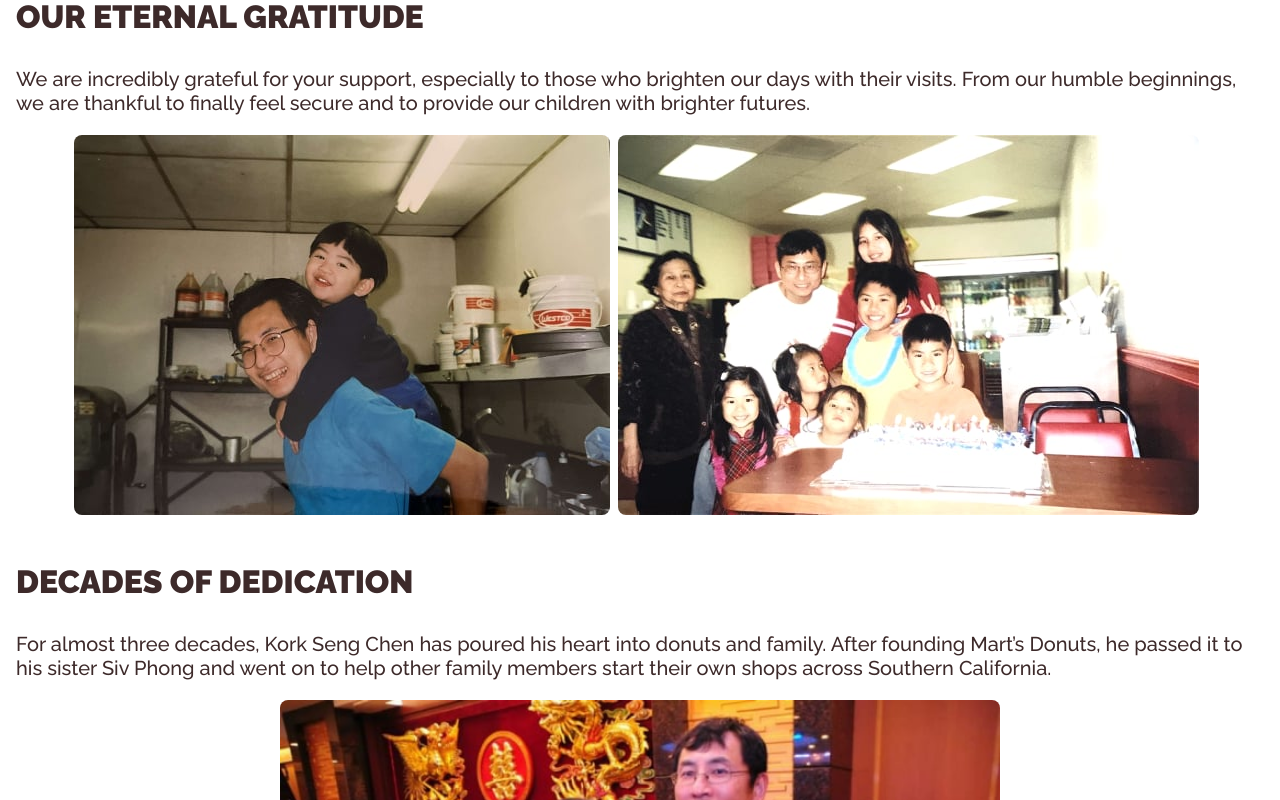
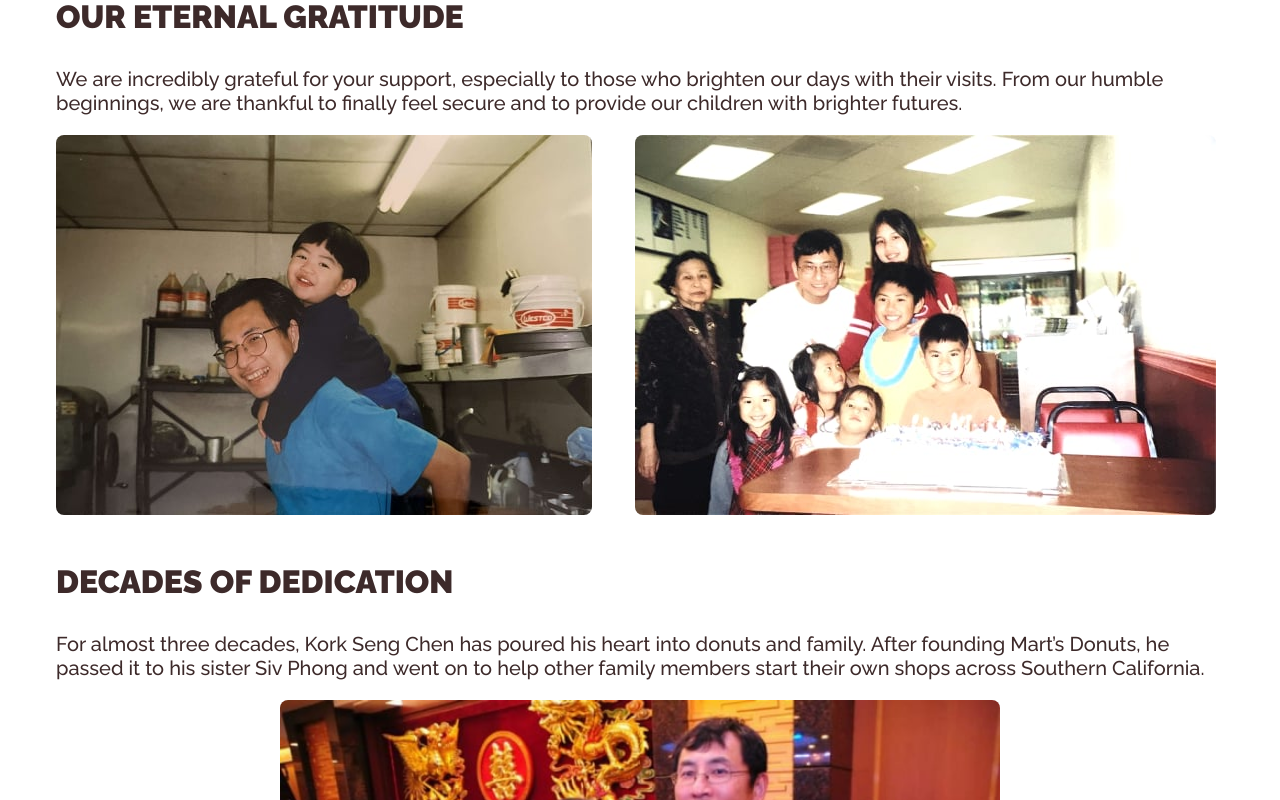
Before and after one commit to JustinSChen/marts-donuts, a React (Create React App) app: page /#/story in a window 1280 px wide. Shown: the part 1180-1980 px from the top of the page. Built offline with nearby package versions, Linux system fonts and the light colour scheme.

Commit message:
progress

```diff
--- a/src/App.scss
+++ b/src/App.scss
@@ -420,6 +420,8 @@ footer {
 }
 
 .story-page {
+  margin: auto;
+  max-width: 1200px;
   padding-left: 16px;
   padding-right: 16px;
   h2 {
@@ -457,7 +459,7 @@ footer {
   @media only screen and (min-width: 720px) {
     .something {
       display: flex;
-      justify-content: center;
+      justify-content: space-between;
       // img:last-of-type {
       //   margin-left: 16px;
       // }
```
